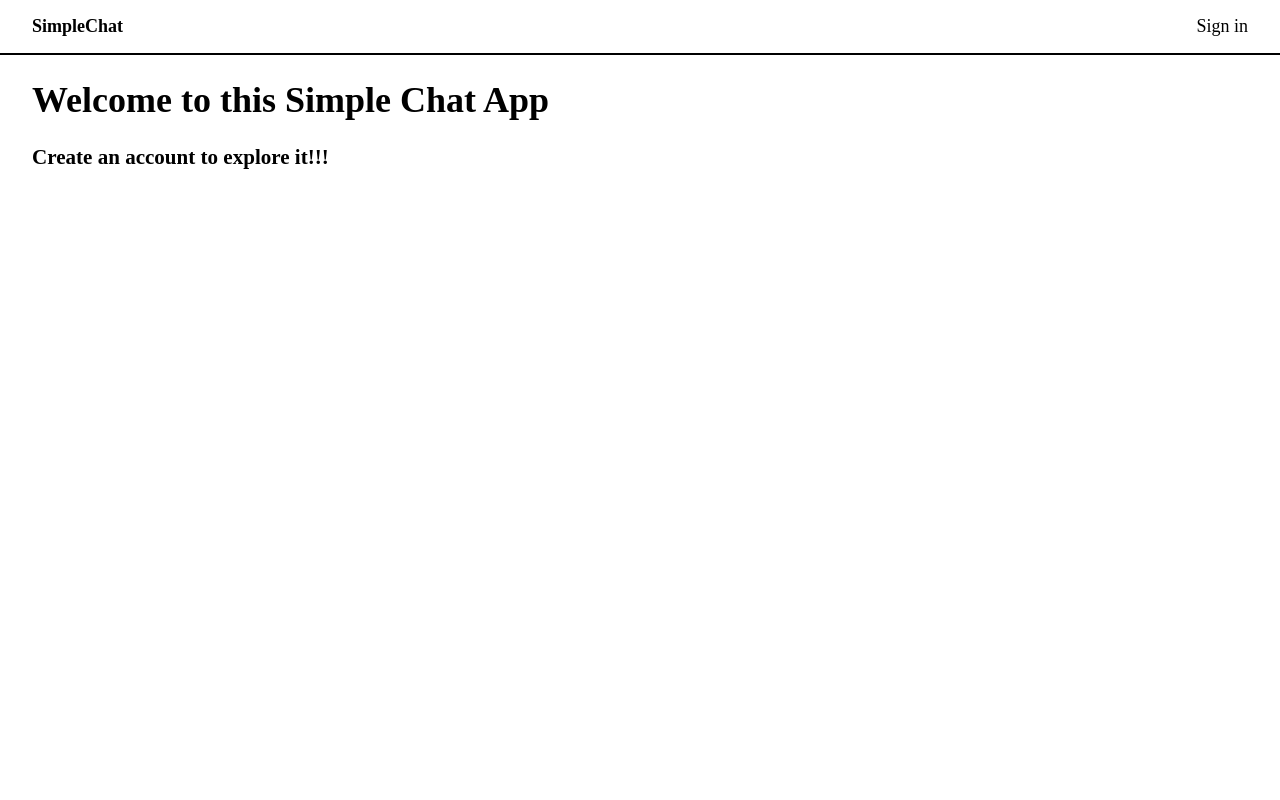
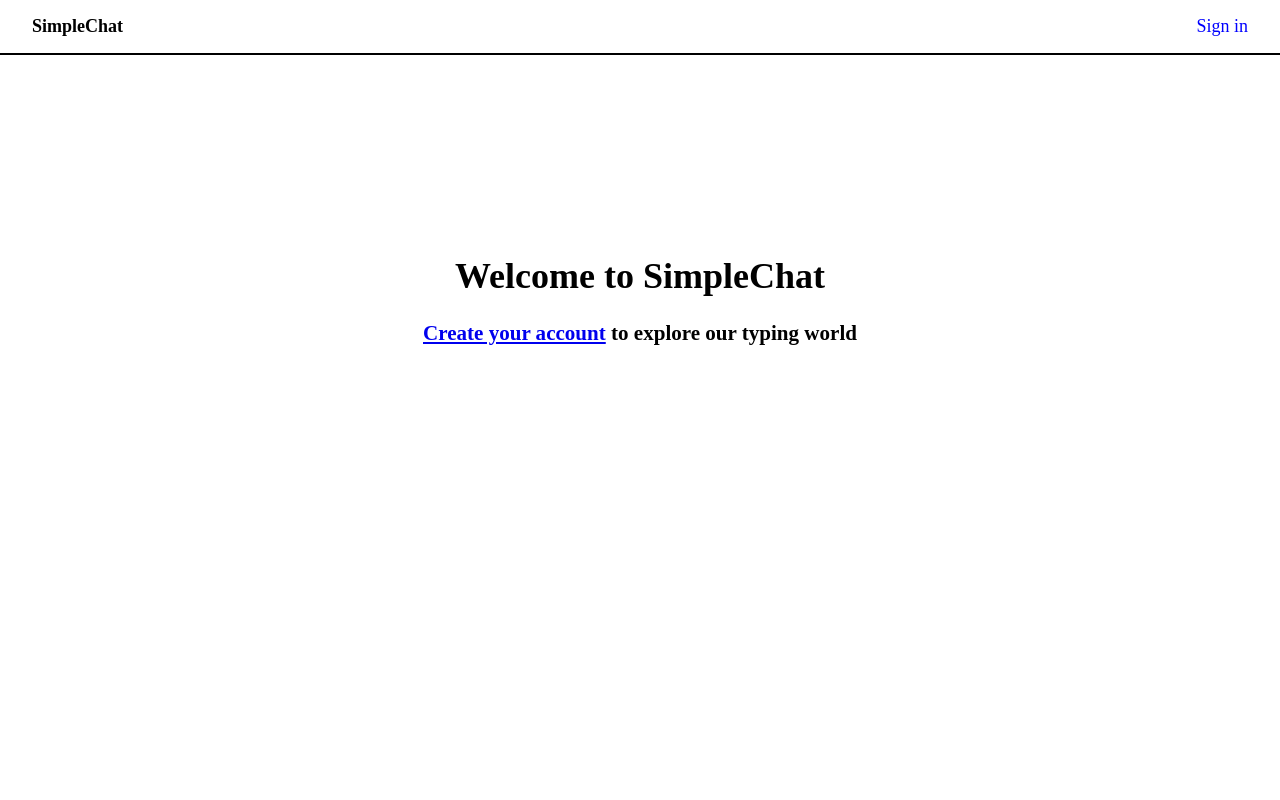
Before and after one commit to lqt93/simple-chat-app, a React app: page / in a window 1280 px wide. Shown: the top 800 px of the page. Built offline with nearby package versions, Linux system fonts and the light colour scheme; no server answers.

Commit message:
re-make home UI

```diff
--- a/src/components/pages/Home/PubHome/index.js
+++ b/src/components/pages/Home/PubHome/index.js
@@ -1,10 +1,16 @@
 import React from "react";
+import { Link } from "react-router-dom";
 
 function PubHome() {
   return (
     <div className="container container--deeper">
-      <h1> Welcome to this Simple Chat App </h1>
-      <h3> Create an account to explore it!!! </h3>
+      <div className="pub-home-container">
+        <h1> Welcome to SimpleChat </h1>
+        <h3>
+          <Link to="/signup">Create your account</Link> to explore our typing
+          world
+        </h3>
+      </div>
     </div>
   );
 }
--- a/src/components/templates/Layout/Header.js
+++ b/src/components/templates/Layout/Header.js
@@ -1,7 +1,7 @@
 import React from "react";
 import { Link } from "react-router-dom";
 
-function Header({ authUser, signOut }) {
+function Header({ authUser, location, signOut }) {
   return (
     <header>
       <div className="container container--header">
@@ -12,19 +12,28 @@ function Header({ authUser, signOut }) {
             </Link>
           </nav>
         </div>
-        <div className="navbar">
-          {!authUser && (
+        {!authUser && location.pathname === "/" && (
+          <div className="navbar">
             <nav>
               <Link to="/signin">Sign in</Link>
             </nav>
-          )}
-          {authUser && (
+          </div>
+        )}
+        {!authUser && location.pathname === "/signin" && (
+          <div className="navbar">
+            <nav>
+              <Link to="/signup">Sign up</Link>
+            </nav>
+          </div>
+        )}
+        {authUser && (
+          <div className="navbar">
             <nav>
               Welcome, <Link> {authUser.fullName} </Link>
             </nav>
-          )}
-          {authUser && <nav onClick={signOut}>Sign out</nav>}
-        </div>
+            <nav onClick={signOut}>Sign out</nav>
+          </div>
+        )}
       </div>
     </header>
   );
--- a/src/components/templates/Layout/Layout.css
+++ b/src/components/templates/Layout/Layout.css
@@ -22,7 +22,7 @@ header {
 
 header a {
   text-decoration: none;
-  color: black;
+  color: blue;
 }
 
 .container--header {
@@ -33,6 +33,9 @@ header a {
 header .brand {
   min-width: 110px;
   padding: 8px;
+}
+header .brand a {
+  color: black;
 }
 
 header .navbar {
--- a/src/components/templates/Layout/index.js
+++ b/src/components/templates/Layout/index.js
@@ -9,7 +9,7 @@ import "./Layout.css";
 function Layout({ children, authUser, signOut, location }) {
   return (
     <div style={{ height: "inherit" }}>
-      <Header authUser={authUser} signOut={signOut} />
+      <Header authUser={authUser} signOut={signOut} location={location} />
       <Body>{children}</Body>
       {!authUser && location.pathname === "/" && <Footer />}
     </div>
--- a/src/containers/HomeContainer/Home.css
+++ b/src/containers/HomeContainer/Home.css
@@ -1,3 +1,12 @@
+/* public home layout */
+.pub-home-container {
+  margin-top: 25vh;
+  margin-left: auto;
+  margin-right: auto;
+  text-align: center;
+}
+
+/* auth home layout */
 .layout-body section {
   margin-bottom: 32px;
 }
```
